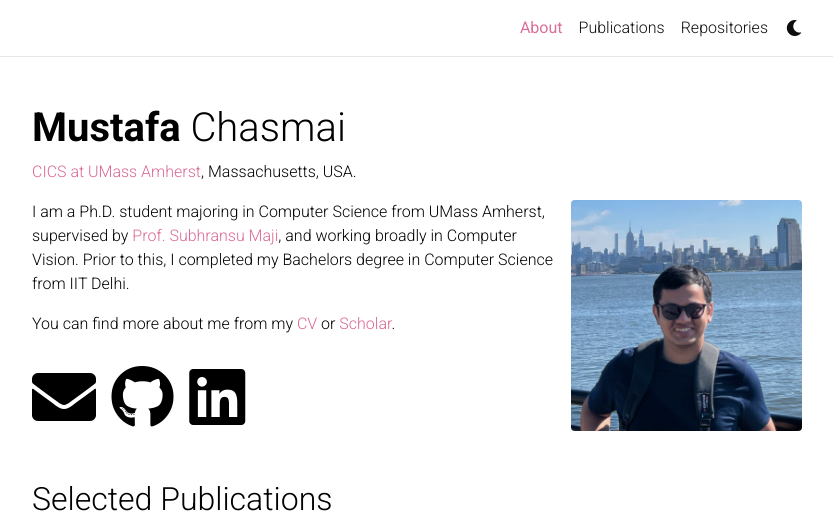
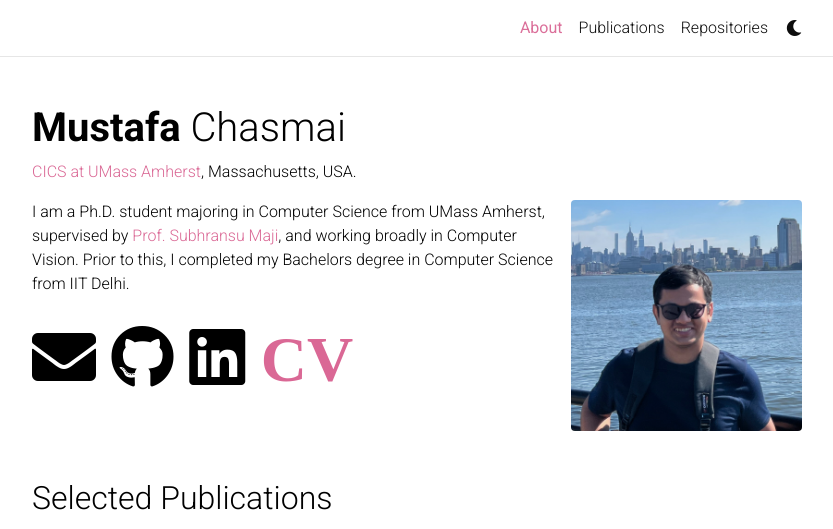
Before and after one commit to mustafa1728/mustafa1728.github.io, a Jekyll site: the page built from _pages/About.md, in a window 1280 px wide, cut to the strip 0-529 px from the top of the page. Shown: the whole strip, without its empty margins (223-1056 px from the left). Built offline with Jekyll 4.4.1, drawn with Linux system fonts in a browser that asks for light colours; full-size pictures stand in for the smaller copies a plugin makes; comment, search, counter and statistics services are not loaded; a style sheet for code colours, icons or effects is not loaded.

Commit message:
update cv link

```diff
--- a/_config.yml
+++ b/_config.yml
@@ -59,6 +59,7 @@ github_username: mustafa1728 # your GitHub user name
 gitlab_username:  # your GitLab user name
 linkedin_username: mustafa-chasmai # your LinkedIn user name
 scholar_userid:  c9dbnFcAAAAJ # your Google Scholar ID
+cv: https://mustafa1728.github.io/resume.pdf
 orcid_id:  # your ORCID ID
 medium_username: # your Medium username
 quora_username: # your Quora username
--- a/_includes/social.html
+++ b/_includes/social.html
@@ -91,3 +91,6 @@
             {%- if site.rss_icon -%}
             <a href="{{ site.baseurl | prepend: site.url }}/feed.xml" title="RSS Feed"><i class="fas fa-rss-square"></i></a>
             {% endif %}
+            {%- if site.cv -%}
+            <a href="{{ site.cv }}" title="CV"><i class="fas">CV</i></a>
+            {% endif %}
--- a/_pages/About.md
+++ b/_pages/About.md
@@ -16,7 +16,7 @@ social: true  # includes social icons at the bottom of the page
 
 I am a Ph.D. student majoring in Computer Science from UMass Amherst, supervised by [Prof. Subhransu Maji](https://people.cs.umass.edu/~smaji), and working broadly in Computer Vision. Prior to this, I completed my Bachelors degree in Computer Science from IIT Delhi.
 
-You can find more about me from my [CV](https://mustafa1728.github.io/resume.pdf) or [Scholar](https://scholar.google.com/citations?user=c9dbnFcAAAAJ&hl=en).
+<!-- You can find more about me from my [CV](https://mustafa1728.github.io/resume.pdf) or [Scholar](https://scholar.google.com/citations?user=c9dbnFcAAAAJ&hl=en). -->
 
 <!--
 I am a final year undergraduate majoring in Computer Science from IIT Delhi. Interested in pursuing research in the fields of AI and ML, I am actively looking for new ways to learn how to learn.
```
